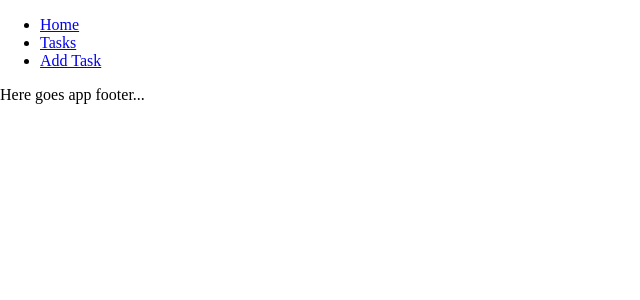
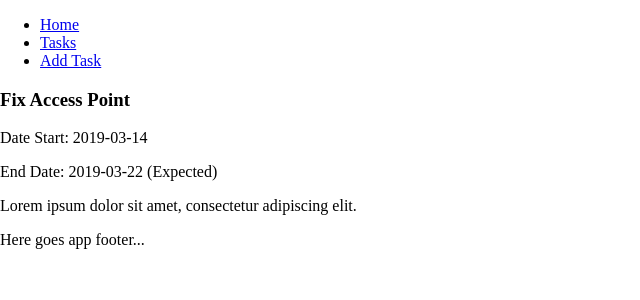
Before and after one commit to grglucastr/onweek.ly, a React (Create React App) app: page /tasks/1 in a window 1280 px wide. Shown: the top 300 px of the page, without its empty margins (0-640 px from the left). Built offline with nearby package versions, Linux system fonts and the light colour scheme.

Commit message:
Add component to show details of a task
The component renders a task detail by given id passed by params

```diff
--- a/src/components/App.js
+++ b/src/components/App.js
@@ -4,8 +4,9 @@ import { BrowserRouter as Router, Switch, Route } from "react-router-dom";
 
 import AppHeader from "./AppHeader";
 import AppFooter from "./AppFooter";
+import TaskDetail from "./TaskDetail";
+import TaskForm from "./TaskForm";
 import TaskHome from "./TaskHome";
-import TaskForm from "./TaskForm";
 
 import { listTasks } from "../actions/tasks";
 
@@ -59,6 +60,7 @@ class App extends Component {
           <Switch>
             <Route exact path="/" component={TaskHome} />
             <Route exact path="/tasks" component={TaskHome} />
+            <Route path="/tasks/:id" component={TaskDetail} />
             <Route path="/tasks/add" component={TaskForm} />
           </Switch>
           <AppFooter />
--- /dev/null
+++ b/src/components/TaskDetail.js
@@ -0,0 +1,34 @@
+import React from "react";
+import { connect } from "react-redux";
+
+class TaskDetail extends React.Component {
+  render() {
+    const { task } = this.props;
+
+    if (!task) {
+      return <h3>Task not found.</h3>;
+    }
+
+    return (
+      <div>
+        <h3>{task.subject}</h3>
+        <div>
+          <p>Date Start: 2019-03-14 </p>
+          <p>End Date: 2019-03-22 (Expected)</p>
+        </div>
+        <p>{task.description}</p>
+      </div>
+    );
+  }
+}
+
+function mapStateToProps(tasks, props) {
+  const { id } = props.match.params;
+  const task = tasks.filter(x => x.id === eval(id));
+
+  return {
+    task: task.length > 0 ? task[0] : null
+  };
+}
+
+export default connect(mapStateToProps)(TaskDetail);
--- a/src/components/TaskForm.js
+++ b/src/components/TaskForm.js
@@ -25,6 +25,7 @@ class AddTask extends React.Component {
       ...state,
       task: {
         ...state.task,
+        id: Math.floor(Math.random() * 100) + 5,
         [name]: isNaN(value) ? value : eval(value)
       }
     }));
--- a/src/components/TaskHome.js
+++ b/src/components/TaskHome.js
@@ -1,5 +1,8 @@
 import React, { Component } from "react";
+import { Link } from "react-router-dom";
 import { connect } from "react-redux";
+
+import TaskDetail from "./TaskDetail";
 
 class Home extends Component {
   render() {
@@ -20,21 +23,27 @@ class Home extends Component {
         <p>Plan</p>
         <ul>
           {planTasks.map((task, idx) => (
-            <li key={idx}>{task.subject}</li>
+            <li key={idx}>
+              <Link to={`/tasks/${task.id}`}>{task.subject}</Link>
+            </li>
           ))}
         </ul>
 
         <p>In Progress</p>
         <ul>
           {progressTasks.map((task, idx) => (
-            <li key={idx}>{task.subject}</li>
+            <li key={idx}>
+              <Link to={`/tasks/${task.id}`}>{task.subject}</Link>
+            </li>
           ))}
         </ul>
 
         <p>Done</p>
         <ul>
           {doneTasks.map((task, idx) => (
-            <li key={idx}>{task.subject}</li>
+            <li key={idx}>
+              <Link to={`/tasks/${task.id}`}>{task.subject}</Link>
+            </li>
           ))}
         </ul>
       </div>
```
